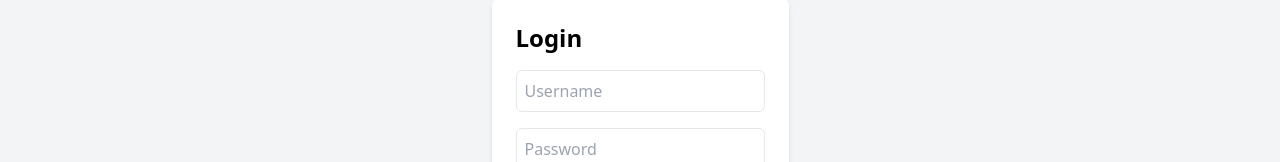
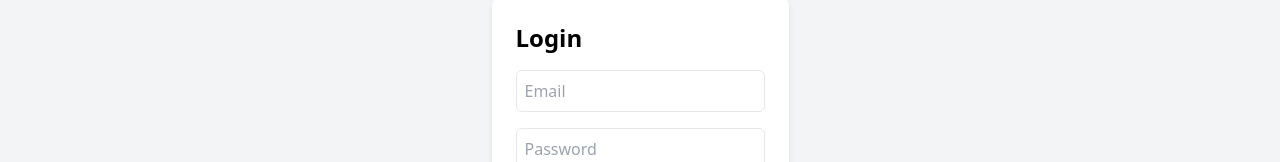
Before and after one commit to IP-Proyectos-y-Soluciones/Reserva-Hotel-App, a React (Vite) app in the folder client/: page /users/login in a window 1280 px wide. Shown: the part 300-462 px from the top of the page. Built offline with nearby package versions, Linux system fonts and the light colour scheme.

Commit message:
validaciones de login

```diff
--- a/client/src/components/login/Login.jsx
+++ b/client/src/components/login/Login.jsx
@@ -3,13 +3,23 @@ import { useState } from "react";
 
 const Login = () => {
 
-    const [name, setName]= useState("");
+    const [email, setEmail]= useState("");
     const [password, setPassword] = useState("");
-    // const [error, setError] = useState(false);
+    const [error, setError] = useState(false);
 
     const HandlerSubmit = (e) => {
         e.preventDefault()
     }
+    const handleLogin = () => {
+        if (!/^[a-zA-Z0-9._%+-]+@[a-zA-Z0-9.-]+\.[a-zA-Z]{2,}$/.test(email)) {
+            setError('Correo electrónico no válido');
+            return;
+        }
+        if (!/(?=.*[a-z])(?=.*[A-Z])(?=.*\d)/.test(password)) {
+            setError('La contraseña debe contener al menos una letra mayúscula, una letra minúscula y un número');
+            return;
+          }
+        };
 
 
     return (
@@ -21,9 +31,9 @@ const Login = () => {
                         <input
                             type="text"
                             className="w-full p-2 border rounded-md focus:outline-none focus:border-blue-500"
-                            value={name}
-                            onChange={event => setName(event.target.value)}
-                            placeholder="Username"
+                            value={email}
+                            onChange={(e) => setEmail(e.target.value)}
+                            placeholder="Email"
                         />
                     </div>
                     <div className="mb-4">
@@ -31,16 +41,18 @@ const Login = () => {
                             type="password"
                             className="w-full p-2 border rounded-md focus:outline-none focus:border-red-500"
                             value={password}
-                            onChange={e => setPassword(e.target.value)}
+                            onChange={(e) => setPassword(e.target.value)}
                             placeholder="Password"
                         />
                     </div>
                     <button
+                        onClick={handleLogin}
                         type="submit"
                         className="w-full px-4 py-2 text-white bg-blue-500 rounded-md hover:bg-blue-600"
                     >
                         Login
                     </button>
+                    {error && <p>{error}</p>}
                 </form>
             </div>
         </div>
```
